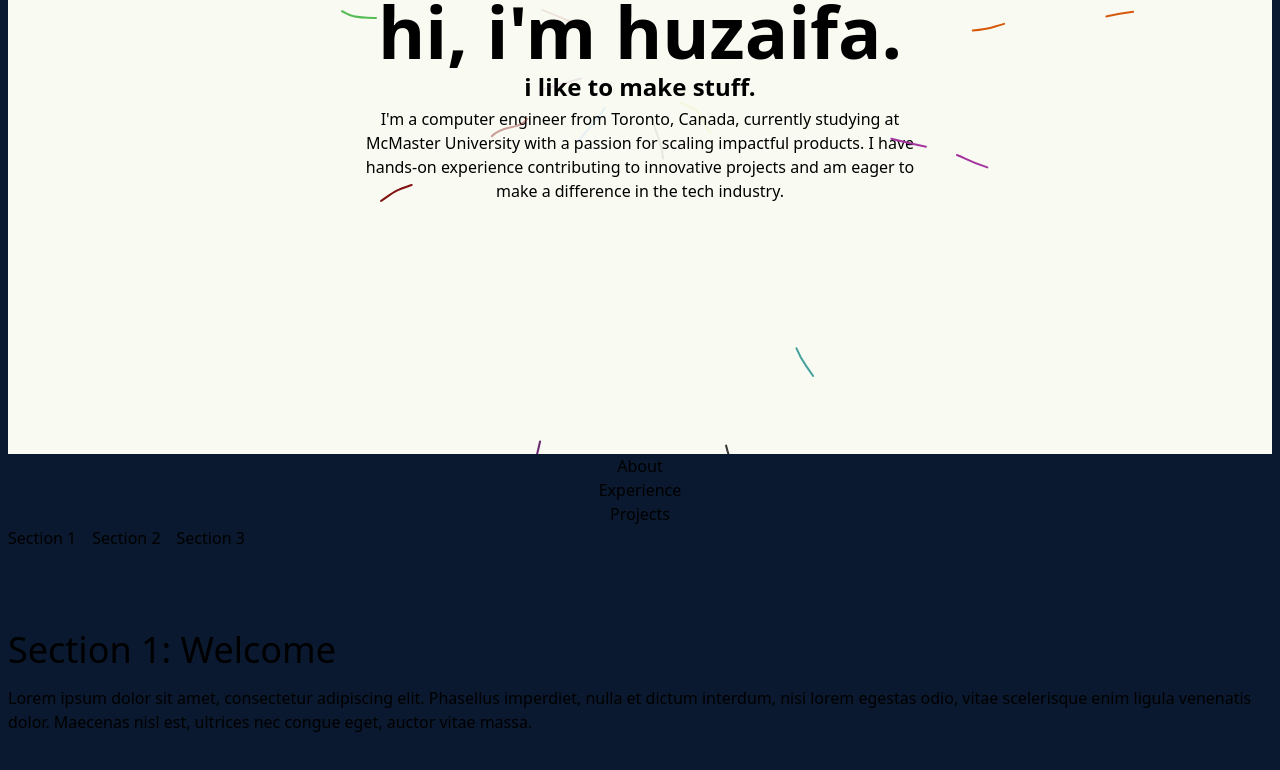
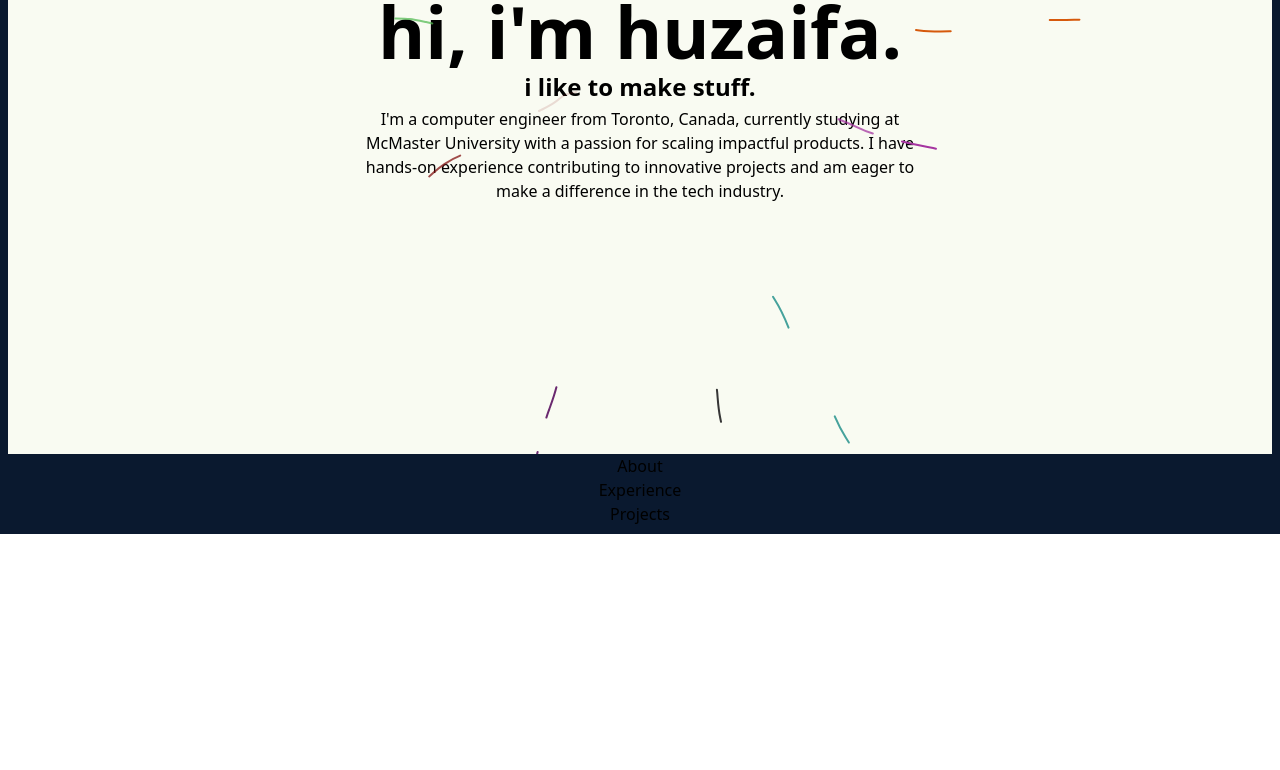
Before and after one commit to huzai4a/portfolio-site, a Next.js app: page / in a window 1280 px wide. Shown: the part 354-1124 px from the top of the page. After the commit the page ends 888 px from the top, so only its background shows below. Built offline with nearby package versions, Linux system fonts and the light colour scheme.

Commit message:
removed filler code

```diff
--- a/app/page.tsx
+++ b/app/page.tsx
@@ -28,53 +28,6 @@ export default function Home() {
         <Experience />
         <Projects />
 
-        <div className="max-w-7xl w-full">
-            <div className="flex space-x-4">
-              <a href="#section1" className="text-white">Section 1</a>
-              <a href="#section2" className="text-white">Section 2</a>
-              <a href="#section3" className="text-white">Section 3</a>
-            </div>
-
-        <div className="pt-20">
-          <section id="section1" className="h-screen">
-            <h2 className="text-white text-4xl mb-4">Section 1: Welcome</h2>
-            <p className="text-gray-300">
-              Lorem ipsum dolor sit amet, consectetur adipiscing elit. Phasellus imperdiet,
-              nulla et dictum interdum, nisi lorem egestas odio, vitae scelerisque enim ligula
-              venenatis dolor. Maecenas nisl est, ultrices nec congue eget, auctor vitae massa.
-            </p>
-          </section>
-
-          <section id="section2" className="h-screen">
-            <h2 className="text-white text-4xl mb-4">Section 2: Features</h2>
-            <p className="text-gray-300">
-              Sed ut perspiciatis unde omnis iste natus error sit voluptatem accusantium doloremque laudantium,
-              totam rem aperiam, eaque ipsa quae ab illo inventore veritatis et quasi architecto beatae vitae dicta sunt explicabo.
-            </p>
-          </section>
-
-          <section id="section3" className="h-screen">
-            <h2 className="text-white text-4xl mb-4">Section 3: Contact</h2>
-            <p className="text-gray-300">
-              Nemo enim ipsam voluptatem quia voluptas sit aspernatur aut odit aut fugit, sed quia consequuntur magni dolores eos qui ratione voluptatem sequi nesciunt.
-              Neque porro quisquam est, qui dolorem ipsum quia dolor sit amet.
-            </p>
-          </section>
-
-          <section className="h-screen">
-            <h2 className="text-white text-4xl mb-4">More Content</h2>
-            <p className="text-gray-300">
-              This is additional content to make the page scrollable. Keep adding more content as necessary.
-            </p>
-            <p className="text-gray-300">
-              Lorem ipsum dolor sit amet, consectetur adipiscing elit. Phasellus imperdiet,
-              nulla et dictum interdum, nisi lorem egestas odio, vitae scelerisque enim ligula
-              venenatis dolor. Maecenas nisl est, ultrices nec congue eget, auctor vitae massa.
-            </p>
-          </section>
-        </div>
-      </div>
-
     </div>
   );
 }
```
